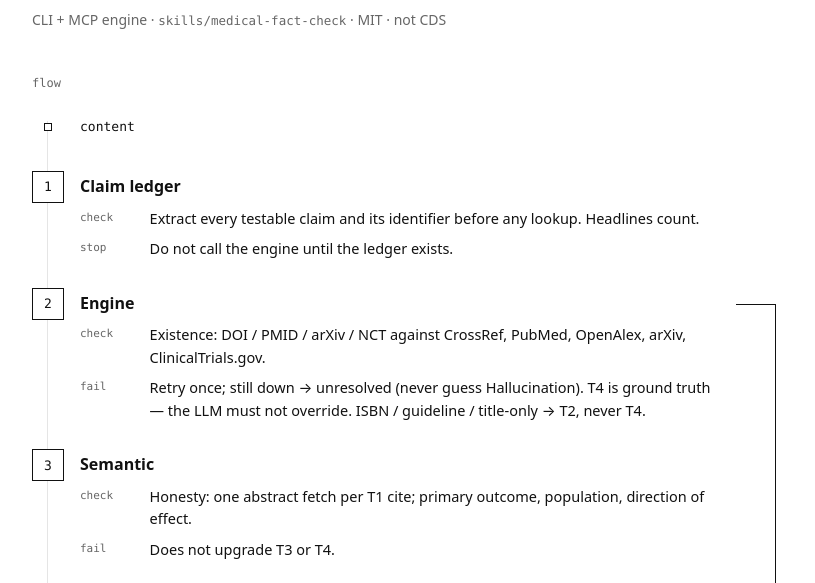
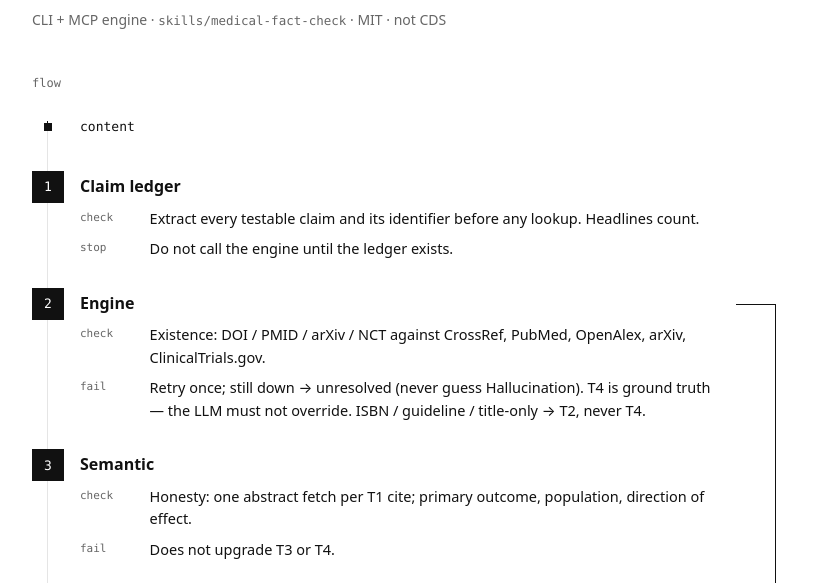
Before and after one commit to kgraph57/evidentia, a website: page docs/index.html in a window 1280 px wide. Shown: the part 217-800 px from the top of the page, without its empty margins (232-1047 px from the left). Drawn offline with Linux system fonts and the light colour scheme.

Commit message:
Animate the protocol on scroll.
The rail inks in as gates enter the viewport, numbers fill, and the
5-to-2 loop draws when adversarial is on. Reduced motion stays static.

```diff
--- a/docs/site/css/style.css
+++ b/docs/site/css/style.css
@@ -481,6 +481,116 @@ code { font-size: 0.875em; }
   }
 }
 
+
+
+/* Scroll: the protocol draws itself. No scroll-jack. */
+.rail-ink {
+  position: absolute;
+  left: 15px;
+  top: 10px;
+  width: 1px;
+  height: 0;
+  background: var(--ink);
+  z-index: 0;
+  pointer-events: none;
+}
+
+.js .gates > li {
+  opacity: 0.22;
+  transform: translateY(14px);
+  transition: opacity 0.55s ease, transform 0.55s ease;
+}
+
+.js .gates > li.is-on {
+  opacity: 1;
+  transform: none;
+}
+
+.js .n {
+  transition: background 0.35s ease, color 0.35s ease, border-color 0.35s ease;
+}
+
+.js .gates > li.is-on .n:not(.n-src) {
+  background: var(--ink);
+  color: var(--bg);
+  border-color: var(--ink);
+}
+
+.js .gates > li.is-on .n-src {
+  background: var(--ink);
+}
+
+.js .loop-a::after,
+.js .loop-m::after,
+.js .loop-z::after {
+  opacity: 0;
+  transform: scaleY(0.08);
+  transform-origin: top;
+  transition: opacity 0.5s ease, transform 0.7s ease;
+}
+
+.js .gates.is-loop .loop-a::after,
+.js .gates.is-loop .loop-m::after,
+.js .gates.is-loop .loop-z::after {
+  opacity: 1;
+  transform: none;
+}
+
+.js .reenter {
+  opacity: 0;
+  transform: translateX(8px);
+  transition: opacity 0.45s ease 0.15s, transform 0.45s ease 0.15s;
+}
+
+.js .gates.is-loop .reenter {
+  opacity: 1;
+  transform: none;
+}
+
+.js .gates > li.is-on .kill {
+  animation: kill-flash 0.8s ease 1;
+}
+
+@keyframes kill-flash {
+  0% { color: var(--ink); }
+  40% { color: var(--kill); }
+  100% { color: var(--kill); }
+}
+
+.js .block {
+  opacity: 0.28;
+  transform: translateY(18px);
+  transition: opacity 0.65s ease, transform 0.65s ease;
+}
+
+.js .block.is-on {
+  opacity: 1;
+  transform: none;
+}
+
+.js .ident {
+  opacity: 0;
+  transform: translateY(10px);
+  animation: ident-in 0.7s ease 0.08s forwards;
+}
+
+@keyframes ident-in {
+  to { opacity: 1; transform: none; }
+}
+
 @media (prefers-reduced-motion: reduce) {
   html { scroll-behavior: auto; }
+  .js .gates > li,
+  .js .block,
+  .js .ident,
+  .js .reenter,
+  .js .loop-a::after,
+  .js .loop-m::after,
+  .js .loop-z::after {
+    opacity: 1;
+    transform: none;
+    animation: none;
+    transition: none;
+  }
+  .js .gates > li.is-on .kill { animation: none; }
 }
--- a/docs/site/js/main.js
+++ b/docs/site/js/main.js
@@ -1,5 +1,9 @@
-/* Copy for the install block only. No typing. No replay. */
+/* Copy for install. Scroll draws the protocol. No typing. No replay. */
 (function () {
+  "use strict";
+
+  document.documentElement.classList.add("js");
+
   function textOf(sel) {
     var el = document.querySelector(sel);
     if (!el) return "";
@@ -42,4 +46,68 @@
       }
     });
   });
+
+  var reduce = window.matchMedia("(prefers-reduced-motion: reduce)").matches;
+  var gates = document.querySelector(".gates");
+  var steps = gates ? Array.prototype.slice.call(gates.querySelectorAll(":scope > li")) : [];
+  var blocks = Array.prototype.slice.call(document.querySelectorAll(".block"));
+
+  function paintRail() {
+    if (!gates || !ink) return;
+    var on = steps.filter(function (li) { return li.classList.contains("is-on"); });
+    if (!on.length) {
+      ink.style.height = "0px";
+      return;
+    }
+    var last = on[on.length - 1];
+    var n = last.querySelector(".n");
+    var top = 10;
+    var end = (n ? n.offsetTop : last.offsetTop) + (n ? n.offsetHeight / 2 : 16);
+    ink.style.height = Math.max(0, end - top) + "px";
+  }
+
+  var ink = null;
+  if (gates) {
+    ink = document.createElement("span");
+    ink.className = "rail-ink";
+    ink.setAttribute("aria-hidden", "true");
+    gates.appendChild(ink);
+  }
+
+  function onStep(li, vis) {
+    if (vis) li.classList.add("is-on");
+    if (gates) {
+      var loopOn = steps.some(function (s) {
+        return s.classList.contains("loop-z") && s.classList.contains("is-on");
+      });
+      gates.classList.toggle("is-loop", loopOn);
+    }
+    paintRail();
+  }
+
+  if (reduce) {
+    steps.forEach(function (li) { li.classList.add("is-on"); });
+    blocks.forEach(function (b) { b.classList.add("is-on"); });
+    if (gates) gates.classList.add("is-loop");
+    paintRail();
+    return;
+  }
+
+  if ("IntersectionObserver" in window) {
+    var io = new IntersectionObserver(function (entries) {
+      entries.forEach(function (e) {
+        if (!e.isIntersecting) return;
+        e.target.classList.add("is-on");
+        if (e.target.parentElement === gates) onStep(e.target, true);
+      });
+    }, { threshold: 0.28, rootMargin: "0px 0px -12% 0px" });
+    steps.forEach(function (li) { io.observe(li); });
+    blocks.forEach(function (b) { io.observe(b); });
+  } else {
+    steps.forEach(function (li) { li.classList.add("is-on"); });
+    blocks.forEach(function (b) { b.classList.add("is-on"); });
+    if (gates) gates.classList.add("is-loop");
+  }
+
+  window.addEventListener("resize", paintRail);
 })();
```
